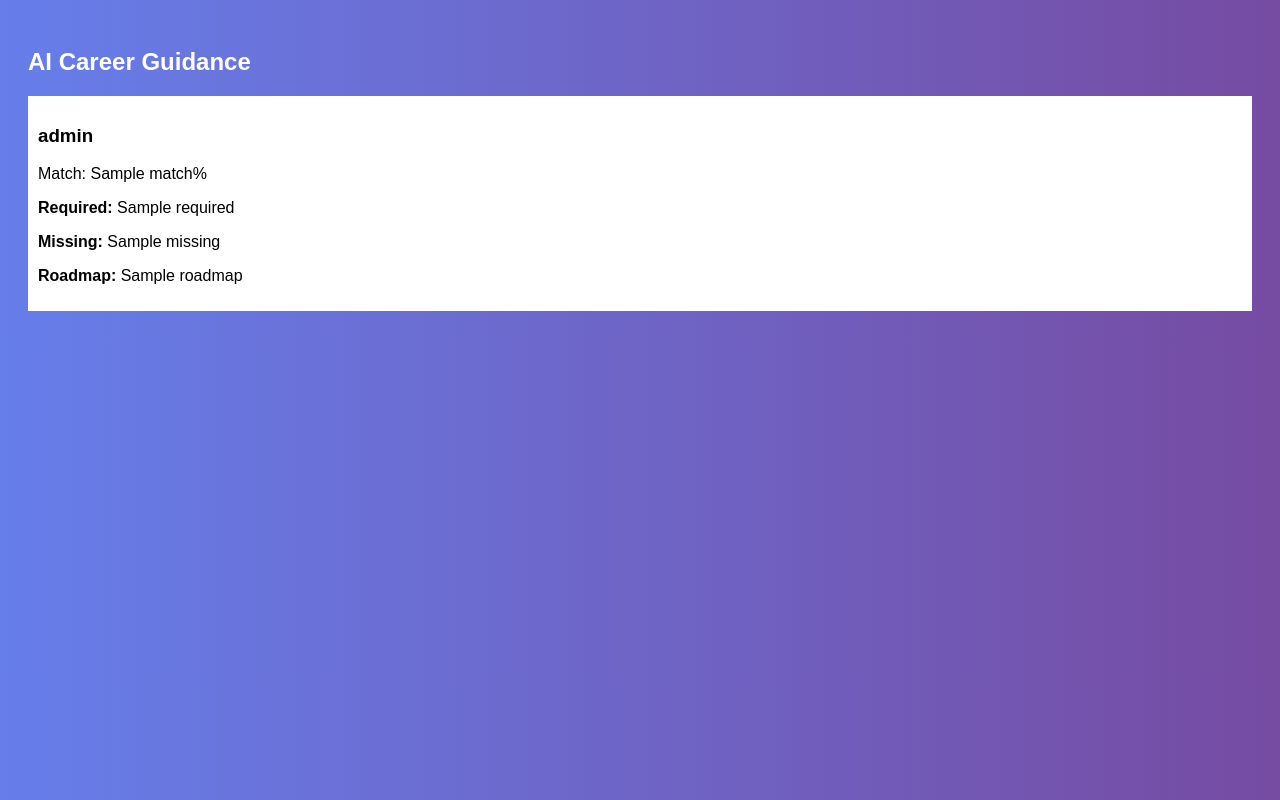
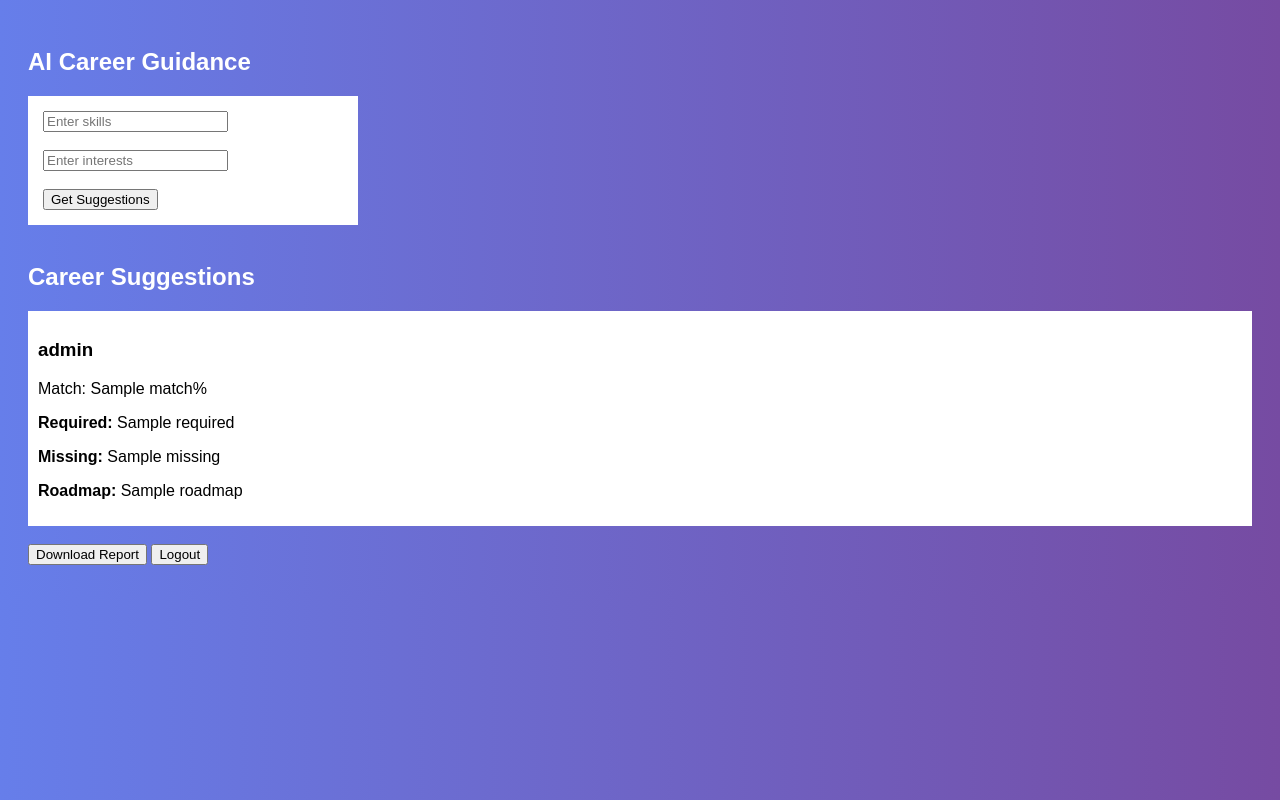
Before and after one commit to MANSI28405/ai-career-guidance, a Python web app: template templates/dashboard.html in a window 1280 px wide. Run offline with Jinja, Linux system fonts and the light colour scheme; the template is opened without the code that fills it: most values are stand-ins (such as "Sample title", 1, 10 or a date in 2020).

Commit message:
FINAL FIX everything working

```diff
--- a/templates/dashboard.html
+++ b/templates/dashboard.html
@@ -4,9 +4,22 @@
     <title>Dashboard</title>
 </head>
 
-<body style="background: linear-gradient(to right, #667eea, #764ba2); font-family: Arial; padding: 20px; color:white;">
+<body style="background: linear-gradient(to right, #667eea, #764ba2); font-family: Arial; padding:20px; color:white;">
 
 <h2>AI Career Guidance</h2>
+
+<!-- INPUT FORM -->
+<div style="background:white; padding:15px; color:black; width:300px;">
+<form method="POST">
+    <input name="skills" placeholder="Enter skills"><br><br>
+    <input name="interests" placeholder="Enter interests"><br><br>
+    <button type="submit">Get Suggestions</button>
+</form>
+</div>
+
+<br>
+
+<h2>Career Suggestions</h2>
 
 {% for job in results %}
 <div style="background:white; color:black; padding:10px; margin-top:10px;">
@@ -17,3 +30,11 @@
     <p><b>Roadmap:</b> {{ job.roadmap }}</p>
 </div>
 {% endfor %}
+
+<br>
+
+<a href="/download"><button>Download Report</button></a>
+<a href="/logout"><button>Logout</button></a>
+
+</body>
+</html>
```
Also changed, not shown: app.py (+4 -5 lines).
